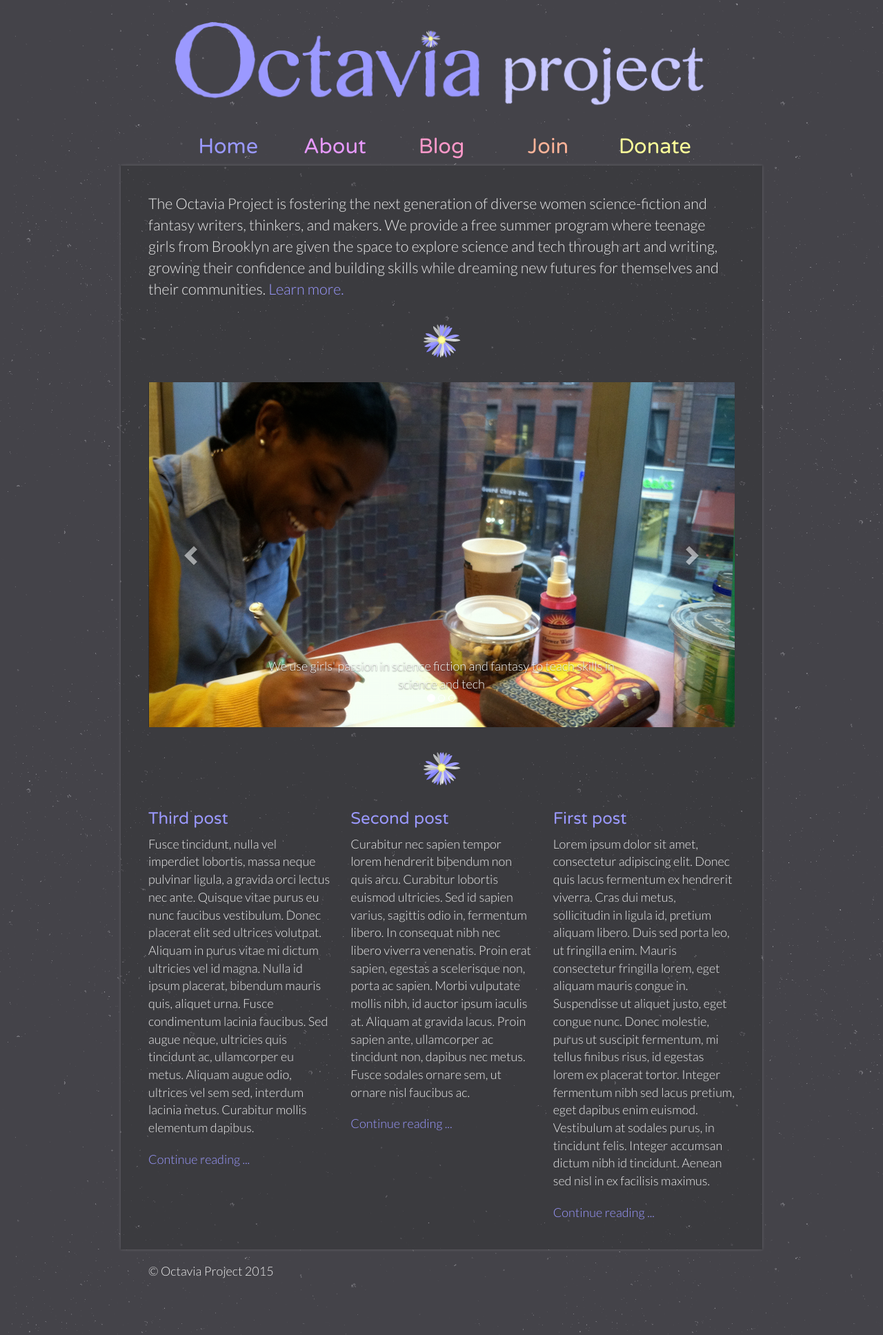
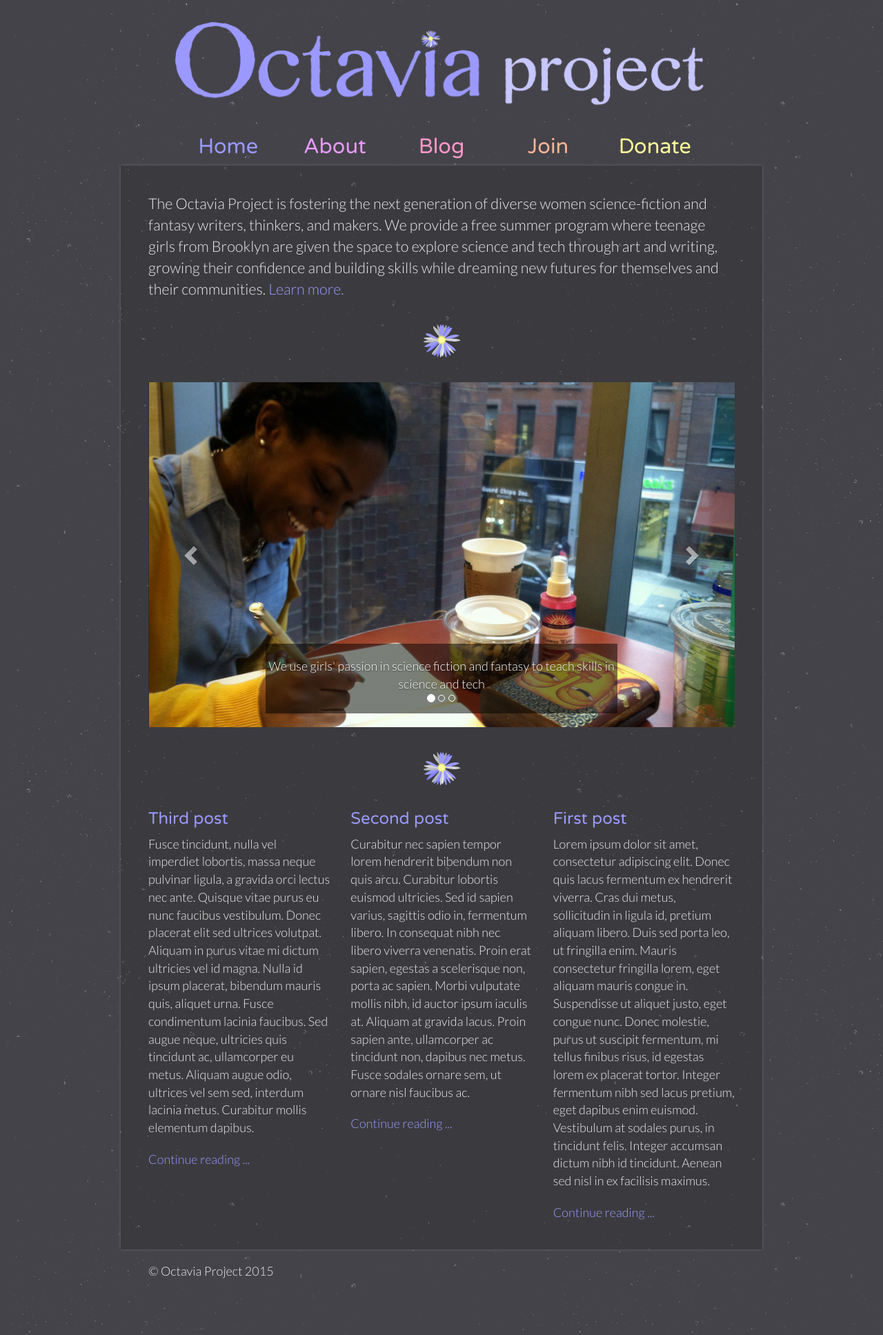
Before and after one commit to OctaviaProject/octaviaproject.github.io, a Jekyll site: the page built from index.html, in a window 1280 px wide. Shown: the whole page at 69% size. Built offline with Jekyll 4.4.1, drawn with Linux system fonts in a browser that asks for light colours.

Commit message:
Add gray background to carousel caption
- Improves readability
- Using rgba function which can set opacity. Might not be well-supported in older browsers but likely fine for now.

```diff
--- a/assets/css/styles.scss
+++ b/assets/css/styles.scss
@@ -130,6 +130,10 @@
   margin: 0 auto;
 }
 
+.carousel-caption {
+  background-color: rgba(0,0,0,0.5);
+}
+
 img#logo {
   width: 90%;
   margin-top: 10px;
```
